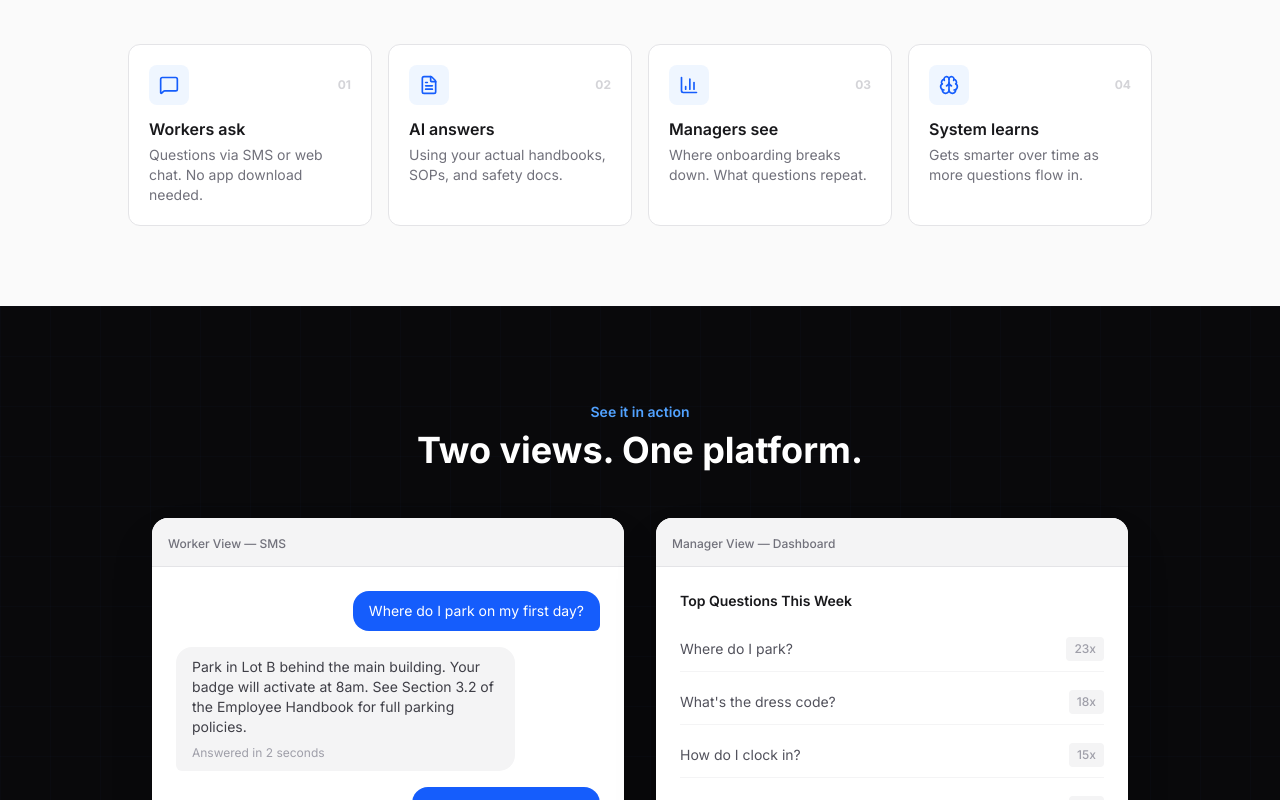
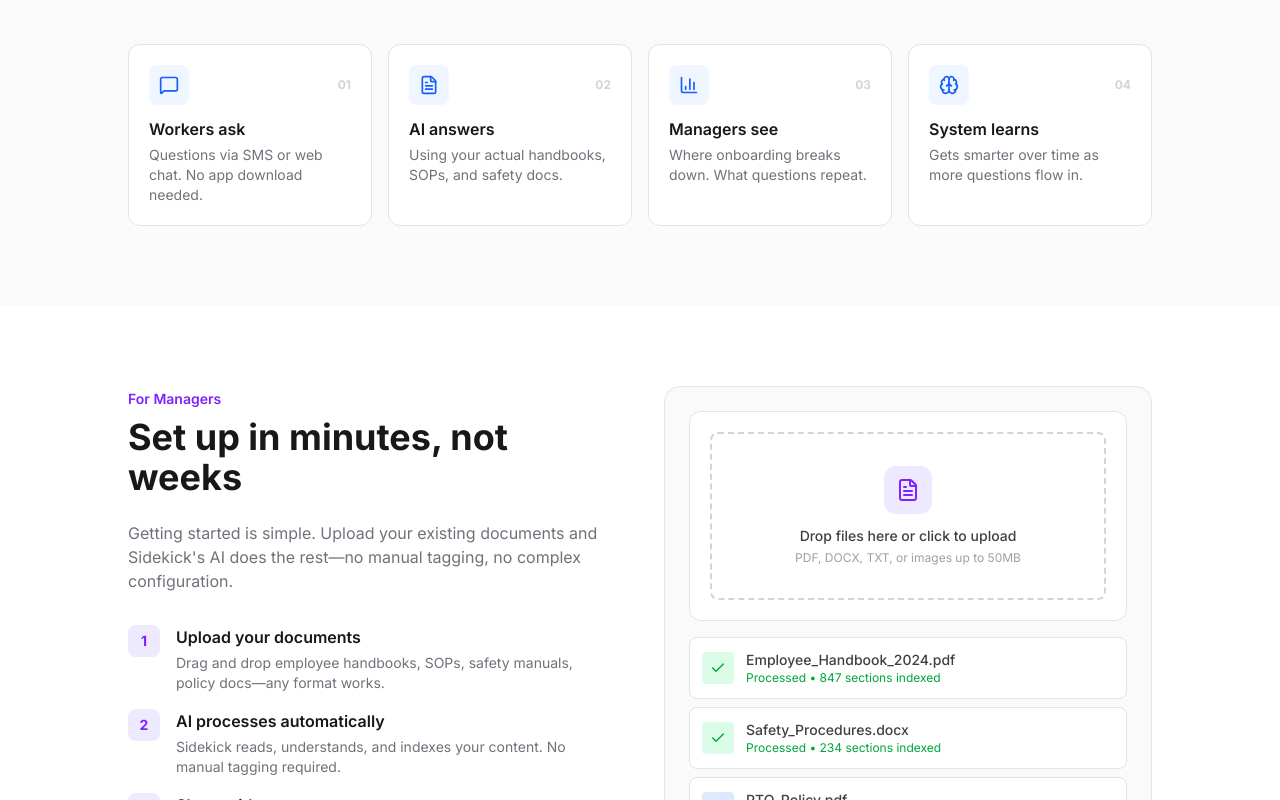
Before and after one commit to textsidekick/sidekick, a Next.js app: page / in a window 1280 px wide. Shown: the part 2000-2800 px from the top of the page. Built offline with nearby package versions, Linux system fonts and the light colour scheme.

Commit message:
feat: complete website with all pages

```diff
--- a/src/app/page.tsx
+++ b/src/app/page.tsx
@@ -180,7 +180,7 @@ export default function Home() {
             {/* Proof of reality */}
             <p className="text-sm text-zinc-500">
               <span className="inline-block w-2 h-2 bg-green-500 rounded-full mr-2 animate-pulse" />
-              Live with 4 customers across 4 states
+              Live with 3 customers across 3 states and 2 countries
             </p>
           </div>
         </div>
@@ -326,6 +326,84 @@ export default function Home() {
                 <p className="text-sm text-zinc-500">{item.desc}</p>
               </div>
             ))}
+          </div>
+        </div>
+      </section>
+
+      {/* ============================================ */}
+      {/* EASY SETUP FOR MANAGERS */}
+      {/* ============================================ */}
+      <section className="py-20 px-6 bg-white">
+        <div className="max-w-5xl mx-auto">
+          <div className="grid md:grid-cols-2 gap-12 items-center">
+            <div>
+              <p className="text-violet-600 text-sm font-semibold mb-2">For Managers</p>
+              <h2 className="text-3xl md:text-4xl font-bold text-zinc-900 mb-6">Set up in minutes, not weeks</h2>
+              <p className="text-zinc-500 mb-8">
+                Getting started is simple. Upload your existing documents and Sidekick&apos;s AI does the rest—no manual tagging, no complex configuration.
+              </p>
+
+              <div className="space-y-4">
+                {[
+                  { step: '1', title: 'Upload your documents', desc: 'Drag and drop employee handbooks, SOPs, safety manuals, policy docs—any format works.' },
+                  { step: '2', title: 'AI processes automatically', desc: 'Sidekick reads, understands, and indexes your content. No manual tagging required.' },
+                  { step: '3', title: 'Share with your team', desc: 'Give workers a phone number to text. That\'s it—they can start asking questions immediately.' },
+                ].map((item, i) => (
+                  <div key={i} className="flex items-start gap-4">
+                    <div className="w-8 h-8 bg-violet-100 rounded-lg flex items-center justify-center flex-shrink-0">
+                      <span className="text-violet-600 font-bold text-sm">{item.step}</span>
+                    </div>
+                    <div>
+                      <p className="font-semibold text-zinc-900 mb-1">{item.title}</p>
+                      <p className="text-sm text-zinc-500">{item.desc}</p>
+                    </div>
+                  </div>
+                ))}
+              </div>
+            </div>
+
+            {/* Upload Mockup */}
+            <div className="bg-[#fafafa] border border-zinc-200 rounded-2xl p-6">
+              <div className="bg-white border border-zinc-200 rounded-xl p-5 mb-4">
+                <div className="border-2 border-dashed border-zinc-300 rounded-lg p-8 text-center hover:border-violet-400 transition-colors cursor-pointer">
+                  <div className="w-12 h-12 bg-violet-100 rounded-xl flex items-center justify-center mx-auto mb-3">
+                    <FileText className="w-6 h-6 text-violet-600" />
+                  </div>
+                  <p className="text-sm font-medium text-zinc-700 mb-1">Drop files here or click to upload</p>
+                  <p className="text-xs text-zinc-400">PDF, DOCX, TXT, or images up to 50MB</p>
+                </div>
+              </div>
+
+              <div className="space-y-2">
+                <div className="bg-white border border-zinc-200 rounded-lg p-3 flex items-center gap-3">
+                  <div className="w-8 h-8 bg-green-100 rounded flex items-center justify-center">
+                    <Check className="w-4 h-4 text-green-600" />
+                  </div>
+                  <div className="flex-1 min-w-0">
+                    <p className="text-sm font-medium text-zinc-700 truncate">Employee_Handbook_2024.pdf</p>
+                    <p className="text-xs text-green-600">Processed • 847 sections indexed</p>
+                  </div>
+                </div>
+                <div className="bg-white border border-zinc-200 rounded-lg p-3 flex items-center gap-3">
+                  <div className="w-8 h-8 bg-green-100 rounded flex items-center justify-center">
+                    <Check className="w-4 h-4 text-green-600" />
+                  </div>
+                  <div className="flex-1 min-w-0">
+                    <p className="text-sm font-medium text-zinc-700 truncate">Safety_Procedures.docx</p>
+                    <p className="text-xs text-green-600">Processed • 234 sections indexed</p>
+                  </div>
+                </div>
+                <div className="bg-white border border-zinc-200 rounded-lg p-3 flex items-center gap-3">
+                  <div className="w-8 h-8 bg-blue-100 rounded flex items-center justify-center">
+                    <div className="w-4 h-4 border-2 border-blue-600 border-t-transparent rounded-full animate-spin" />
+                  </div>
+                  <div className="flex-1 min-w-0">
+                    <p className="text-sm font-medium text-zinc-700 truncate">PTO_Policy.pdf</p>
+                    <p className="text-xs text-blue-600">Processing...</p>
+                  </div>
+                </div>
+              </div>
+            </div>
           </div>
         </div>
       </section>
@@ -643,12 +721,12 @@ export default function Home() {
             <p className="text-blue-600 text-sm font-semibold mb-6 text-center">Early traction</p>
             <div className="grid grid-cols-2 md:grid-cols-4 gap-6 md:gap-8 mb-6">
               <div className="text-center">
-                <p className="text-3xl md:text-4xl font-bold text-zinc-900">4</p>
+                <p className="text-3xl md:text-4xl font-bold text-zinc-900">3</p>
                 <p className="text-sm text-zinc-500">Customers</p>
               </div>
               <div className="text-center">
-                <p className="text-3xl md:text-4xl font-bold text-zinc-900">4</p>
-                <p className="text-sm text-zinc-500">States</p>
+                <p className="text-3xl md:text-4xl font-bold text-zinc-900">2</p>
+                <p className="text-sm text-zinc-500">Countries</p>
               </div>
               <div className="text-center">
                 <p className="text-3xl md:text-4xl font-bold text-zinc-900">15+</p>
@@ -660,7 +738,7 @@ export default function Home() {
               </div>
             </div>
             <p className="text-zinc-500 text-sm text-center">
-              Piloting with manufacturing, retail, and automotive operators across the US
+              Piloting with manufacturing, retail, and automotive operators across the US and India
             </p>
           </div>
         </div>
```
